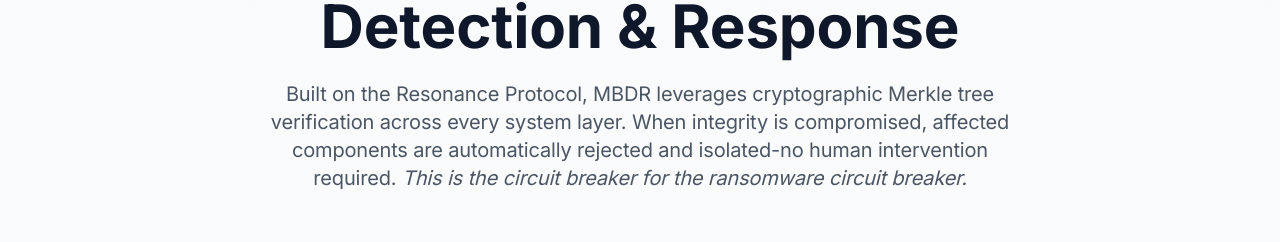
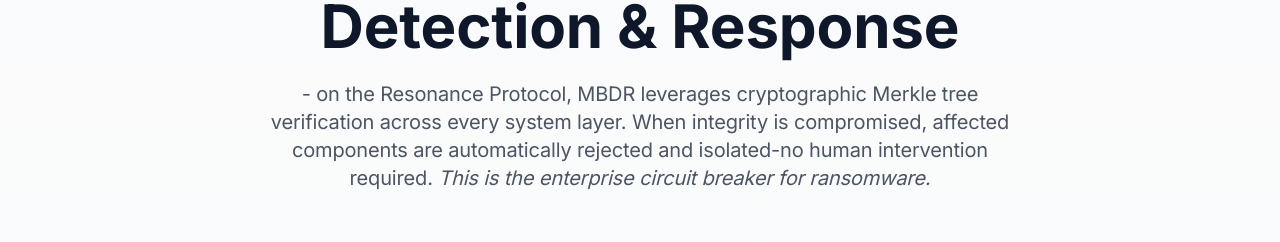
Before and after one commit to DevanshM1211/Cybersecurity-Stack-Website, a Next.js app: page /mbdr in a window 1280 px wide. Shown: the part 214-456 px from the top of the page. Built offline with nearby package versions, Linux system fonts and the light colour scheme; no server answers.

Commit message:
MBDR Lastline

```diff
--- a/components/MBDR.tsx
+++ b/components/MBDR.tsx
@@ -85,13 +85,11 @@ const MBDR = () => {
             transition={{ delay: 0.4 }}
             className="text-xl text-gray-600 dark:text-gray-300 max-w-3xl mx-auto"
           >
-            Built on the Resonance Protocol, MBDR leverages cryptographic Merkle
+            - on the Resonance Protocol, MBDR leverages cryptographic Merkle
             tree verification across every system layer. When integrity is
             compromised, affected components are automatically rejected and
             isolated-no human intervention required.{" "}
-            <em>
-              This is the circuit breaker for the ransomware circuit breaker.
-            </em>
+            <em>This is the enterprise circuit breaker for ransomware.</em>
           </motion.p>
         </motion.div>
 
```
